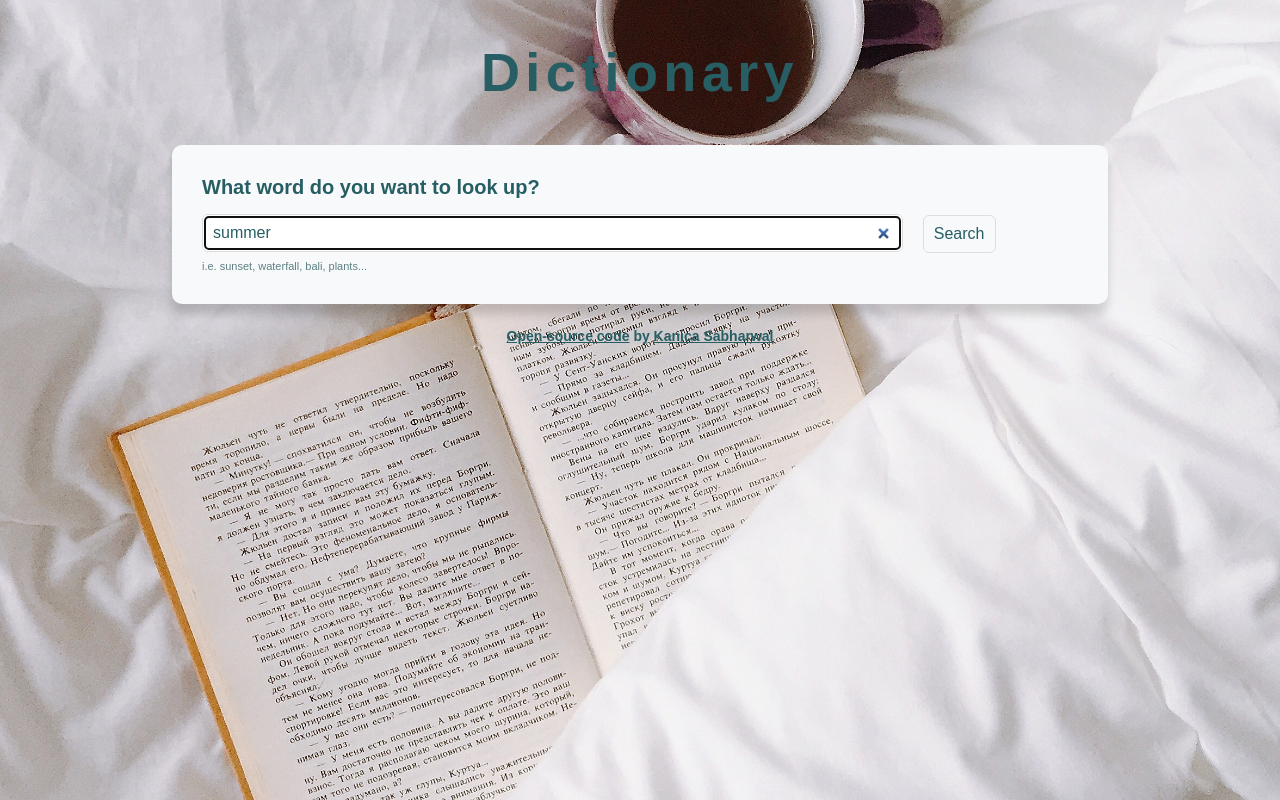
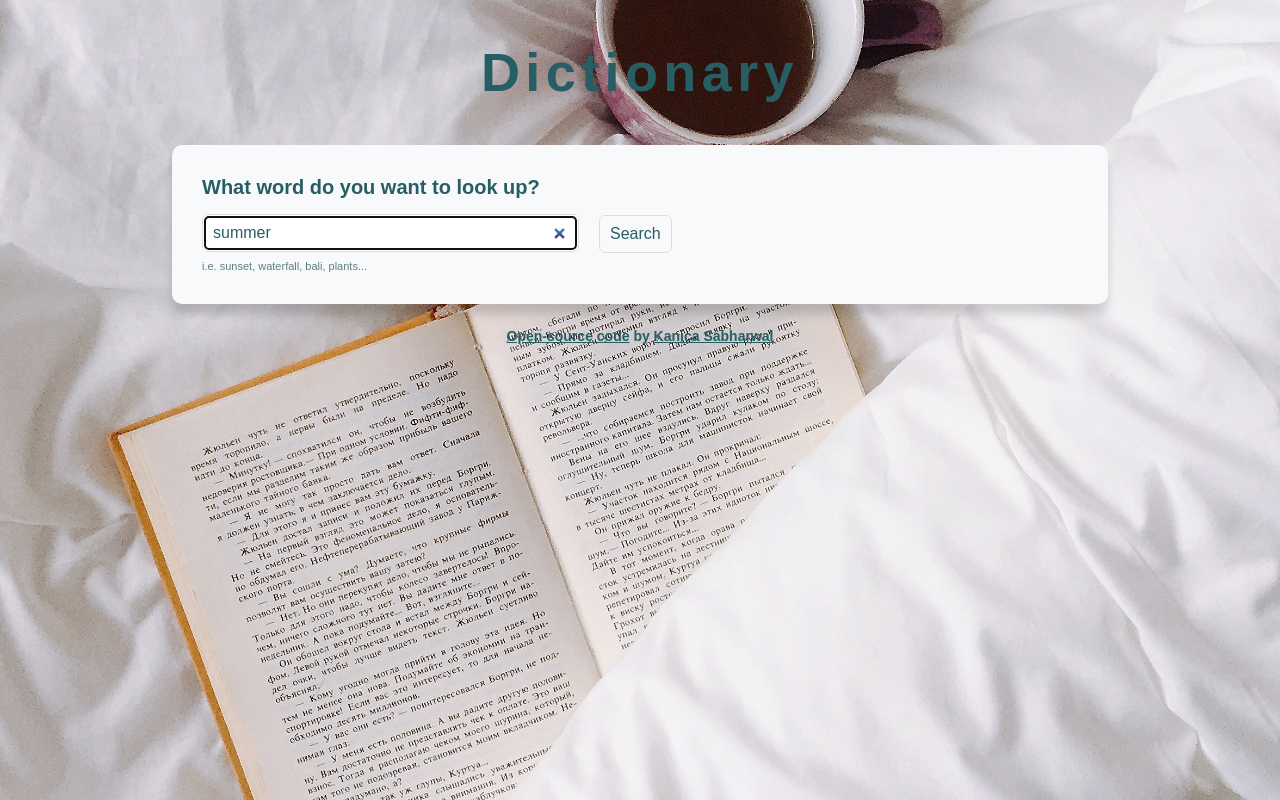
Before and after one commit to Kanica94/dictionary-webpage, a React (Create React App) app: page / in a window 1280 px wide. Built offline with nearby package versions, Linux system fonts and the light colour scheme; no server answers.

Commit message:
Updated search bar size

```diff
--- a/src/Dictionary.css
+++ b/src/Dictionary.css
@@ -14,7 +14,6 @@
 }
 
 .Dictionary input {
-  width: 80%;
   border-radius: 6px;
   padding: 6px 10px;
   border: 1px solid #ddd;
--- a/src/Dictionary.js
+++ b/src/Dictionary.js
@@ -56,6 +56,7 @@ export default function Dictionary(props) {
               onChange={handleKeyword}
               defaultValue={props.defaultKeyword}
               autoFocus={true}
+              size="36"
             />
             <button type="submit" class="btn btn-light">
               Search
```
